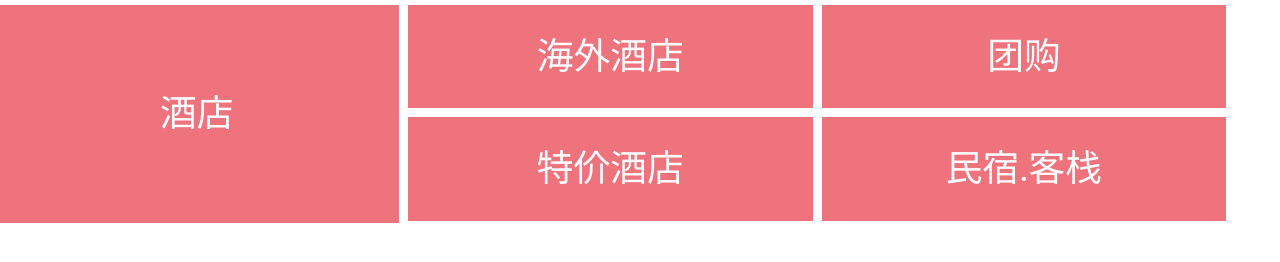
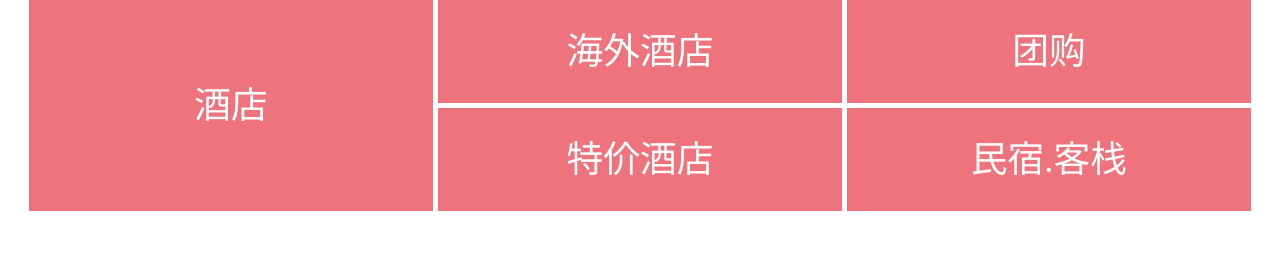
Before and after one commit to Diesel-Chen/rem-layout-h5web, a plain HTML site: page demo.html in a window 1280 px wide. Drawn offline with Linux system fonts and the light colour scheme.

Commit message:
modify rem demo布局

```diff
--- a/demo.html
+++ b/demo.html
@@ -19,10 +19,11 @@
 
         .container {
             margin: 0 auto;
+            width: 532rem;
         }
 
         .container .list {
-            margin-left: -10px;
+            margin-right: -2rem;
         }
 
         .box {
@@ -32,14 +33,16 @@
             font-size: 16rem;
             background-color: #ee737d;
             float: left;
-            margin: 2rem;
+            margin-right: 2rem;
+            margin-bottom: 2rem;
             text-align: center;
             color: #fff;
         }
 
         .big {
-            height: 95rem;
-            line-height: 95rem;
+            height: 92rem;
+            line-height: 92rem;
+            margin-bottom: 0rem;
         }
     </style>
 </head>
```
